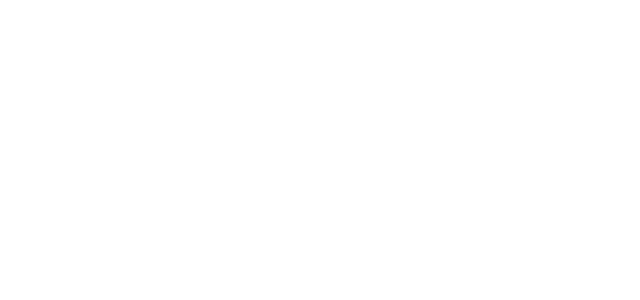
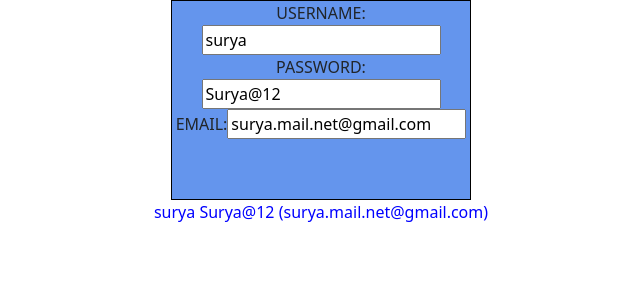
Before and after one commit to suryakiran9959/react, a React (Create React App) app: page / in a window 1280 px wide. Shown: the top 300 px of the page, without its empty margins (319-959 px from the left). Built offline with nearby package versions, Linux system fonts and the light colour scheme.

Commit message:
practise

```diff
--- a/src/App.js
+++ b/src/App.js
@@ -1,10 +1,12 @@
 
 import './App.css';
+import Form from './objects/objects1';
+
 
 function App() {
   return (
     <>
-
+    <Form/>
     </>
   );
 }
--- /dev/null
+++ b/src/objects/objects1.css
@@ -0,0 +1,16 @@
+.Forms{
+   background-color:cornflowerblue;
+   border: 1px solid black;
+   text-align: center;
+   margin: auto;
+   height: 200px;
+   width: 300px;
+   gap: 60px;
+
+
+
+}
+.p{
+    color: blue;
+    text-align: center;
+}
--- /dev/null
+++ b/src/objects/objects1.jsx
@@ -0,0 +1,55 @@
+// updating objects in a state
+// Mutation ---> changing of the object itself
+import "./objects1.css"
+import { useState } from "react"
+function Form() {
+    const[person,setPerson]=useState({
+        name:"surya",
+        password:"Surya@12",
+        Email:"surya.mail.net@gmail.com"
+    })
+
+    function handleNameChange(e) {
+        setPerson({
+            ...person,name:e.target.value
+        })
+      }
+
+    function handlePasswordChange(e){
+        setPerson({
+            ...person,password:e.target.value
+        })
+    }
+    const handleEmailChange=(e)=>{
+         setPerson({
+            ...person,Email:e.target.value
+         })
+    }
+
+   return(
+    <>
+    <form className="Forms">
+
+    <label> USERNAME:
+    <input type="text" value={person.name} onChange={handleNameChange}/>
+    </label>
+
+    <label> PASSWORD:
+    <input type="text" value={person.password} onChange={handlePasswordChange}/>
+    </label>
+
+    <label> EMAIL:
+    <input type="email" value={person.Email} onChange={handleEmailChange}/>
+    </label>
+
+    </form>
+    <p className="p">
+        {person.name}{' '}
+        {person.password}{' '}
+        ({person.Email})
+      </p>
+
+    </>
+   )
+}
+export default Form
```
Also changed, not shown: 1 other file (tests, documents, lock files or other folders).
